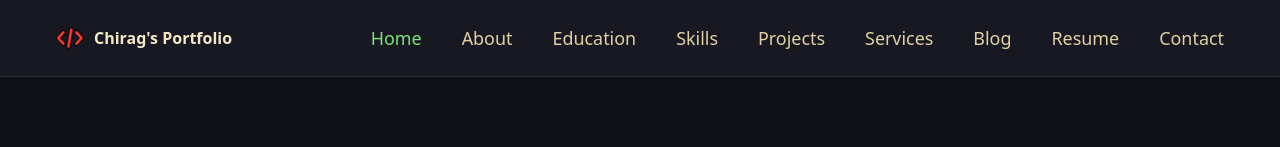
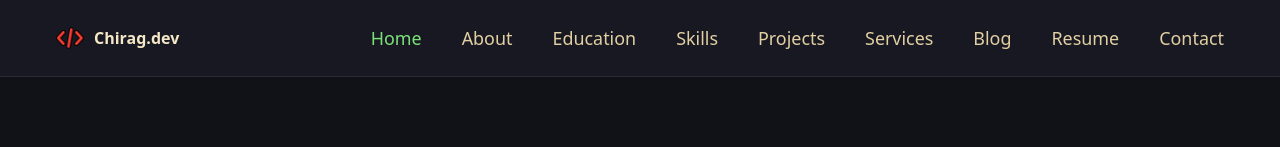
Before and after one commit to codest0411/Chiragkb04, a React (Vite) app: page / in a window 1280 px wide. Shown: the top 147 px of the page. Built offline with nearby package versions, Linux system fonts and the light colour scheme; no server answers.

Commit message:
Change portfolio title from 'Chirag's Portfolio' to 'Chirag.dev'

```diff
--- a/src/components/Navbar.jsx
+++ b/src/components/Navbar.jsx
@@ -21,7 +21,7 @@ const Navbar = ({ active, onChange }) => {
           alt="Chirag portfolio logo"
           className="navbar-logo-image"
         />
-        <span>Chirag&apos;s Portfolio</span>
+        <span>Chirag.dev</span>
       </div>
       <button
         type="button"
```
